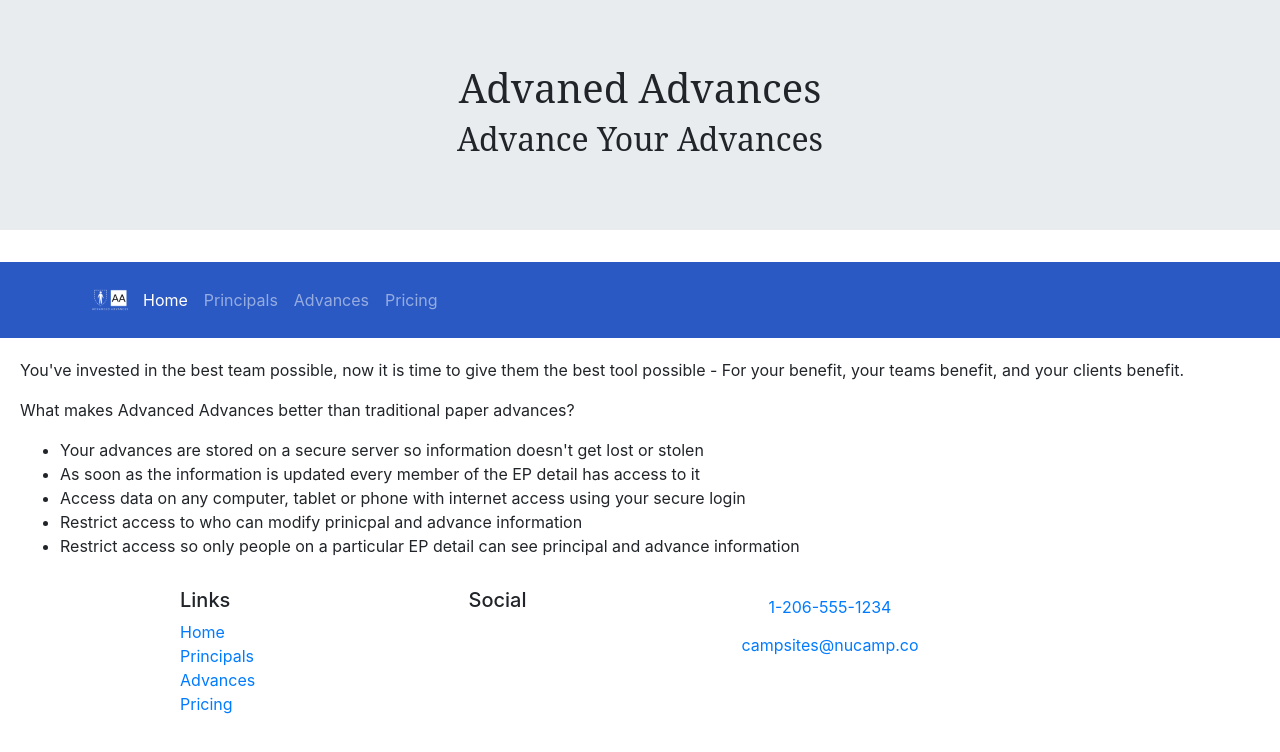
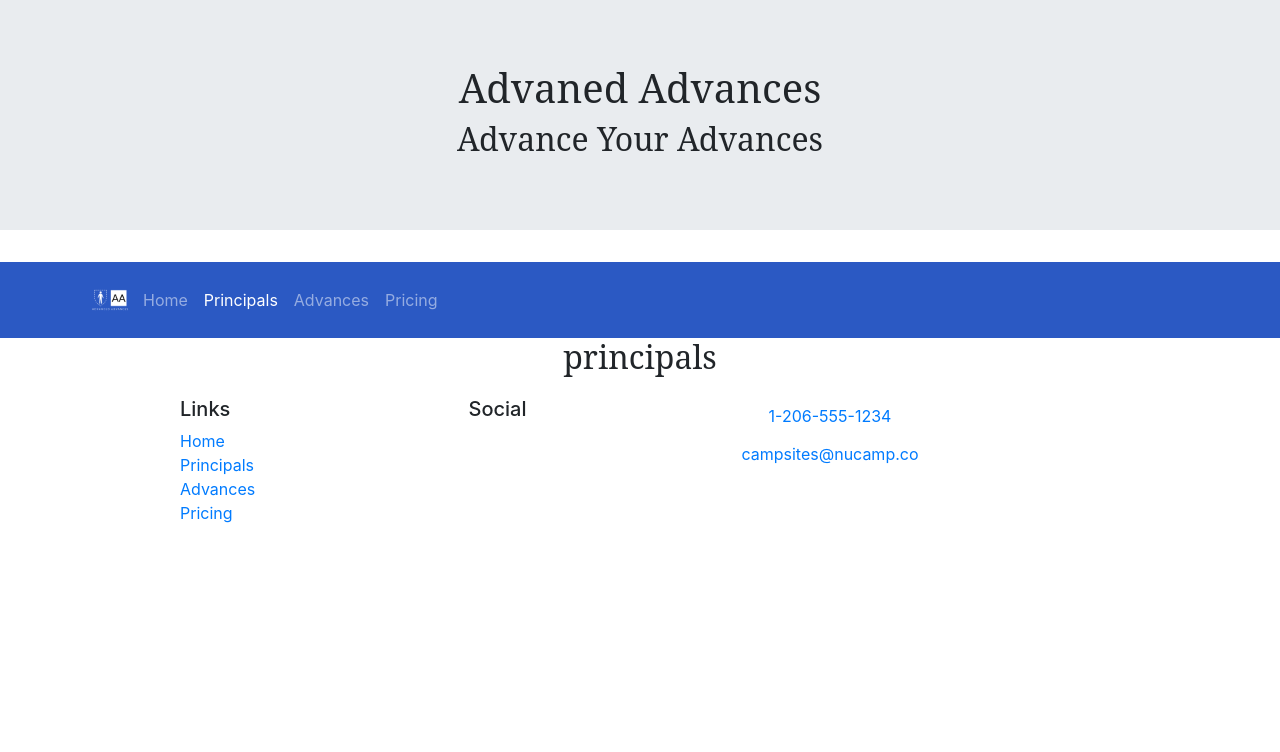
Before and after one commit to Rockrat2008/AdvancedAdvances-React, a React (Create React App) app: page /principals in a window 1280 px wide. Before the commit this address led to /home. Shown: the top 752 px of the page. Built offline with nearby package versions, Linux system fonts and the light colour scheme.

Commit message:
Created Principals and Advances Components

```diff
--- /dev/null
+++ b/src/components/AdvancesComponent.js
@@ -0,0 +1,9 @@
+import React from "react";
+
+function Advances () {
+    return (
+        <h2>Advances</h2>
+    )
+}
+
+export default Advances;
--- a/src/components/MainComponent.js
+++ b/src/components/MainComponent.js
@@ -3,6 +3,8 @@ import Header from "./HeaderComponent";
 import Footer from "./FooterComponent";
 import Home from "./HomeComponent";
 import Pricing from "./PricingComponent";
+import Principals from "./PrincipalsComponent";
+import Advances from "./AdvancesComponent";
 import { Redirect, Route, Switch } from "react-router";
 
 class Main extends Component {
@@ -12,6 +14,8 @@ class Main extends Component {
         <Header />
         <Switch>
             <Route path="/home" component={Home} />
+            <Route exact path="/principals" component={Principals} />
+            <Route exact path="/advances" component={Advances} />
             <Route exact path="/pricing" component={Pricing} />
             <Redirect to="/home" component={Home} />
         </Switch>
--- /dev/null
+++ b/src/components/PrincipalsComponent.js
@@ -0,0 +1,9 @@
+import React from "react";
+
+function Principals () {
+    return (
+        <h2>principals</h2>
+    )
+}
+
+export default Principals;
```
